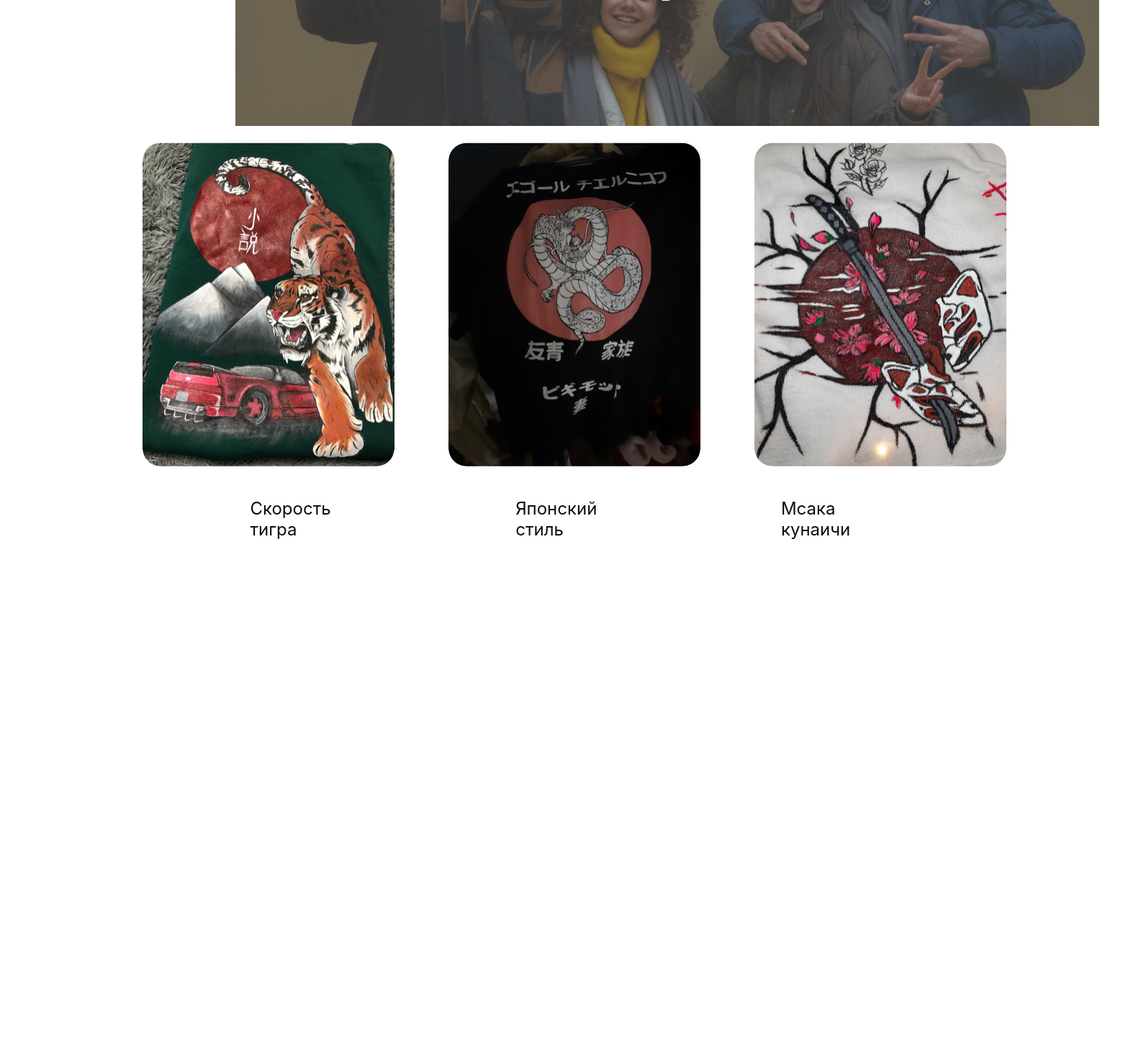
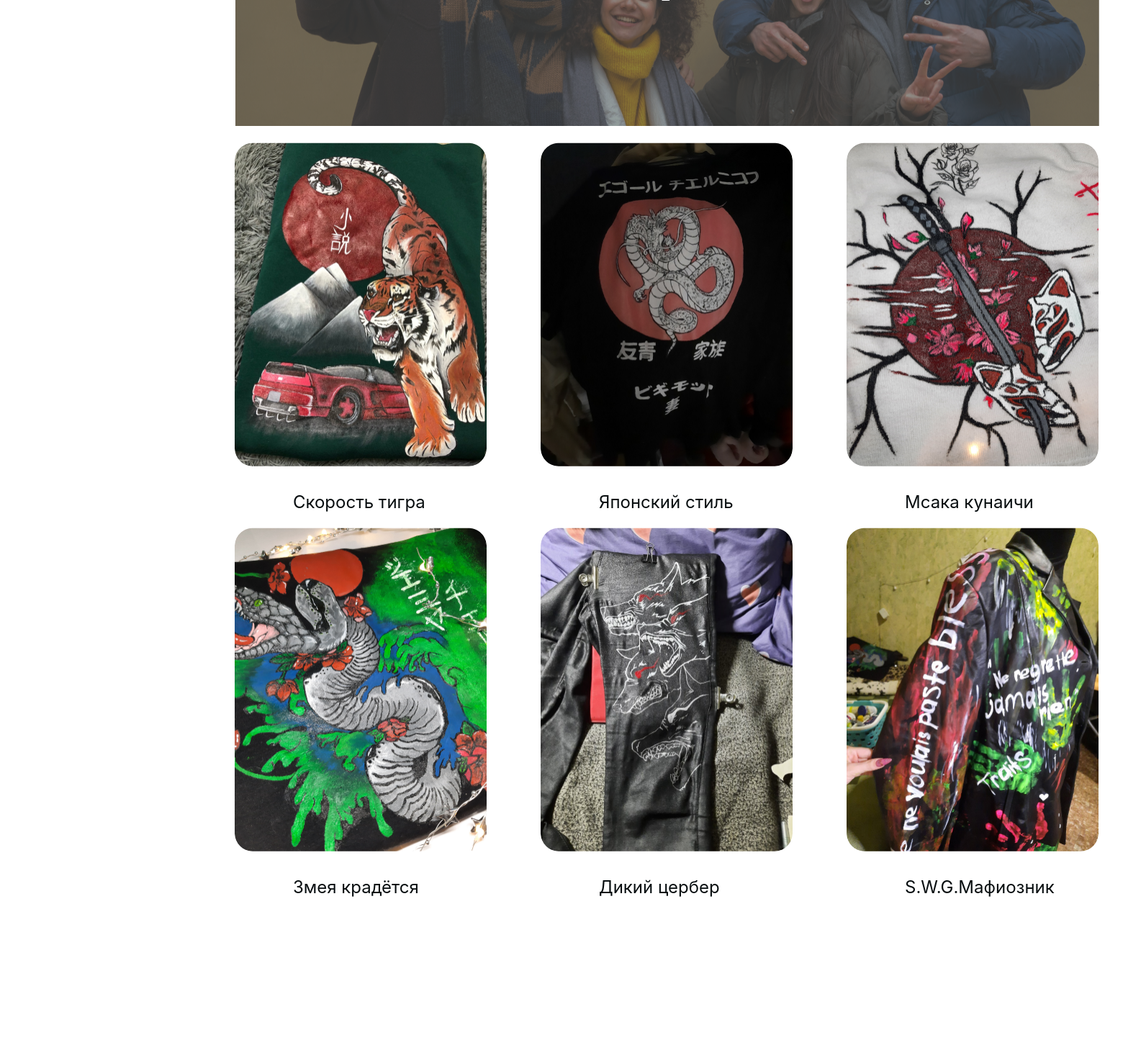
Before and after one commit to k1s1k/diplom, a Python web app: template main/templates/our projects.html in a window 1560 px wide. Shown: the part 345-1815 px from the top of the page at 72% size. Run offline with Jinja, Linux system fonts and the light colour scheme; the template is opened without the code that fills it, so the values that code supplies are empty.

Commit message:
commit 6 10.03.2023

```diff
--- a/main/static/css/main.css
+++ b/main/static/css/main.css
@@ -640,11 +640,11 @@ position: absolute;
 }
 
 .our_group_1{
-	position: absolute;
-	width: 1200px;
-	height: 500px;
-	left: 200px;
-	top: 540px;
+    position: absolute;
+    width: 1200px;
+    height: 500px;
+    left: 328px;
+    top: 540px;
 }
 
 .stoka_photo_1{
@@ -688,11 +688,12 @@ position: absolute;
 	flex-grow: 0;
 }
 .stroka_name_1 {
-	position: absolute;
-	left: 6.58%;
-	right: 6.67%;
-	top: 92.71%;
-	bottom: 0%;
+    position: relative;
+    width: 1200px;
+    height: 30px;
+    top: 460px;
+    display: flex;
+
 }
 
 .str_name_1{
@@ -736,3 +737,11 @@ position: absolute;
 	line-height: 29px;
 	color: #070D0F;
 }
+
+.our_group_2{
+	position: absolute;
+	width: 1196px;
+	height: 500px;
+	left: 328px;
+	top: 1075px;
+}
--- a/main/templates/our projects.html
+++ b/main/templates/our projects.html
@@ -36,6 +36,19 @@
         </div>
     </div>
 
+    <div class="our_group_2">
+        <div class="stoka_photo_1">
+            <img class="str1_photo1" src="../static/img/out_4.png">
+            <img class="str1_photo2" src="../static/img/out_5.png">
+            <img class="str1_photo3" src="../static/img/out_6.png">
+        </div>
+        <div class="stroka_name_1">
+            <a class="str_name_1">Змея крадётся</a>
+            <a class="str_name_2">Дикий цербер</a>
+            <a class="str_name_3">S.W.G.Мафиозник</a>
+        </div>
+    </div>
+
 </body>
 
 <footer>
```
Also changed, not shown: main/static/img/out_4.png (added), main/static/img/out_5.png (added), main/static/img/out_6.png (added).
